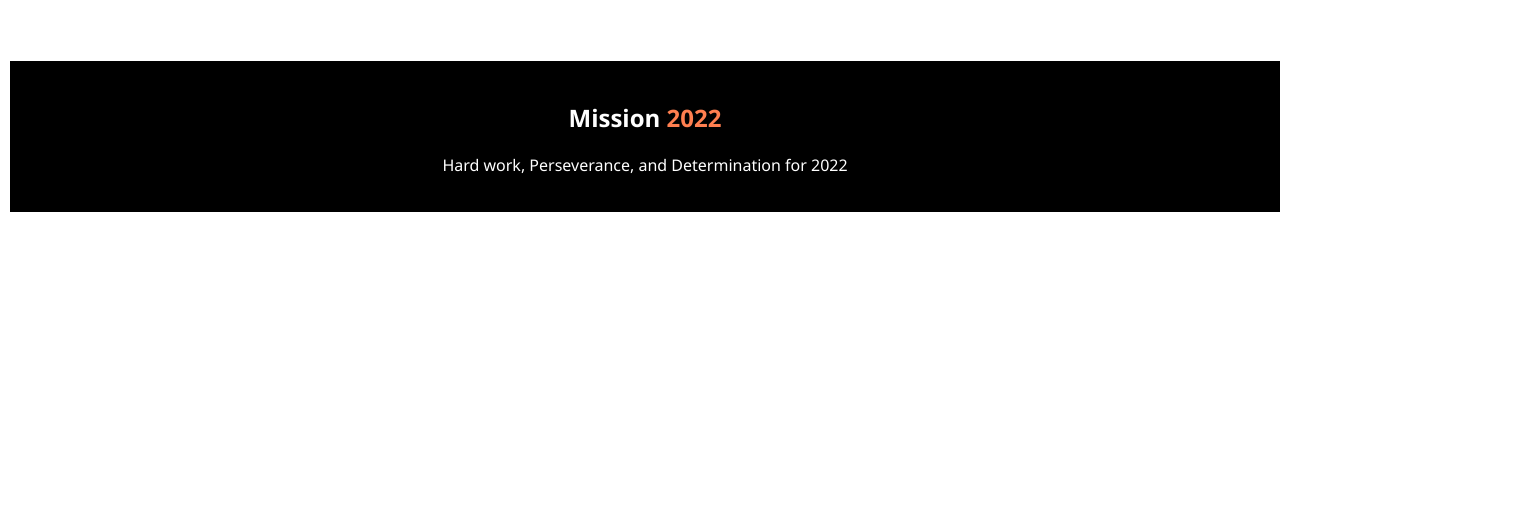
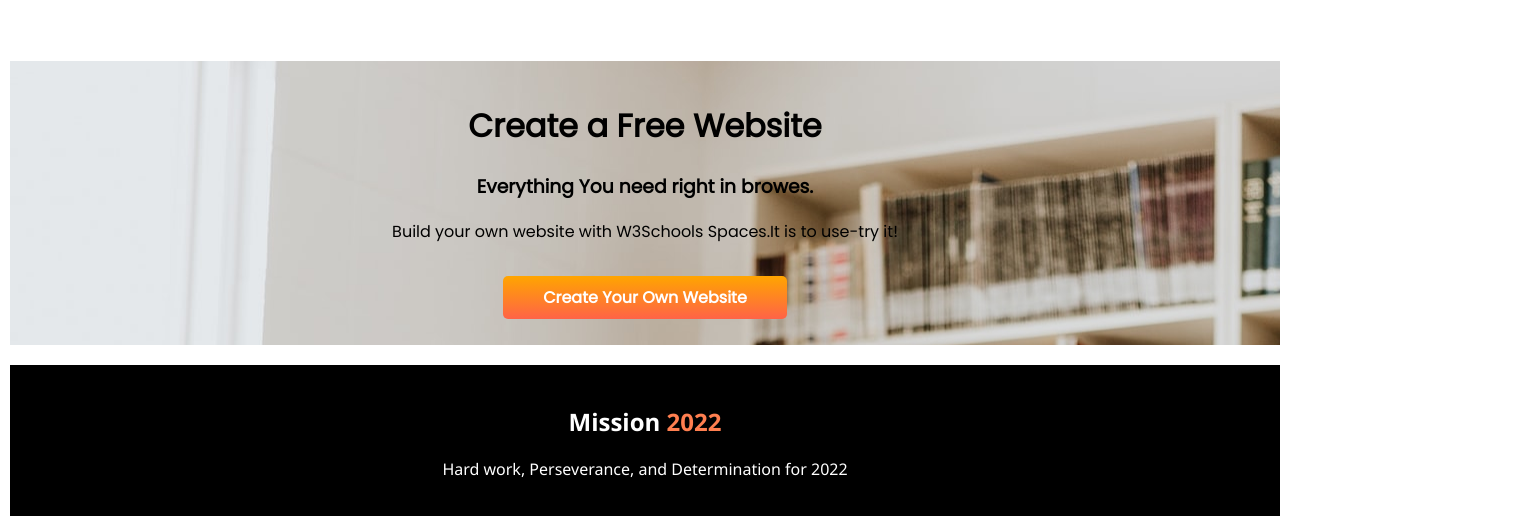
Before and after one commit to hasinaakter/mission2022-assignment1, a plain HTML site: page index.html in a window 1280 px wide. Shown: the part 2014-2538 px from the top of the page, 1540 px wide, since content can reach past the window. Before the commit the page ends 2226 px from the top, so only its background shows below. Drawn offline with Linux system fonts and the light colour scheme.

Commit message:
added extra-part

```diff
--- a/index.html
+++ b/index.html
@@ -52,7 +52,7 @@
 <div class="mission-item" id="box-color3">
     <img src="images/illustrators/illustrator-3.png" height="150px">
     <h2 class="color-tag">Goals</h2>
-    <p>My main goal is to be a Mern Stack Developer and Work as a Developer in multinational Company.Creating a beautiful with
+    <p>My main goal is to be a Mern Stack Developer and Work as a Developer in multinational Company,Creating a beautiful community with
         Development World.
 
         </p>
@@ -95,6 +95,26 @@
 
 </section>
 
+
+
+
+
+
+    <div class="extra-part">
+        <h1>Create a Free Website</h1>
+    <h3>Everything You need right in browes.</h3>
+    <p>Build your own website with W3Schools Spaces.It is to use-try it!</p>
+    <br>
+
+    <a class="link-button" target="_blank"  href="https://profile.w3schools.com/signup?redirect_url=https%3A%2F%2Fspaces.w3schools.com%2Fcreatespace%2Fstepone"
+     alt="">Create Your Own Website</a>
+
+    </div>
+
+
+
+
+
 <footer class="footer-site">
     <div>
         <h2>Mission <span id="color-tag">2022</span></h2>
--- a/style.css
+++ b/style.css
@@ -1,8 +1,11 @@
 body{
+
+    margin-right: 0;
+    padding-left: 0;
     font-family: 'Poppins', sans-serif;
-    margin: 0%;
 
     margin-left: 10px;
+
 
 }
 
@@ -49,7 +52,6 @@ body{
     top: 20px;
     width: 426px;
     height: 623px;
-     width: 50%;
  }
 
 
@@ -83,7 +85,7 @@ body{
      width: 50%;
      padding-left: 20px;
      padding-right: 20px;
-     box-shadow: 10px 10px 40px gray;
+     box-shadow: 10px 10px 20px gray;
      margin-left: 1%;
      margin-right: 1%;
      border-radius: 3%;
@@ -106,6 +108,20 @@ background-color: #cbcbcf;
 }
 
 
+.extra-part{
+
+    background:linear-gradient(white,gray) ;
+    background-image: url(images/pictures/pic.png);
+    margin:0;
+    padding:0;
+    text-align: center;
+    padding-top: 20px;
+    padding-bottom: 35px;
+    margin-bottom: 20px;
+
+
+}
+
 
 .footer-site{
 
@@ -115,5 +131,6 @@ background-color: #cbcbcf;
     color: white;
     padding-top: 20px;
     padding-bottom: 20px;
+    margin: 0%;
 
 }
```
Also changed, not shown: images/pictures/development-world.png (added), images/pictures/dw.jpg (added), images/pictures/lear-web.png (added), images/pictures/mobile.png (added), images/pictures/pic.png (added), 1 other file.
